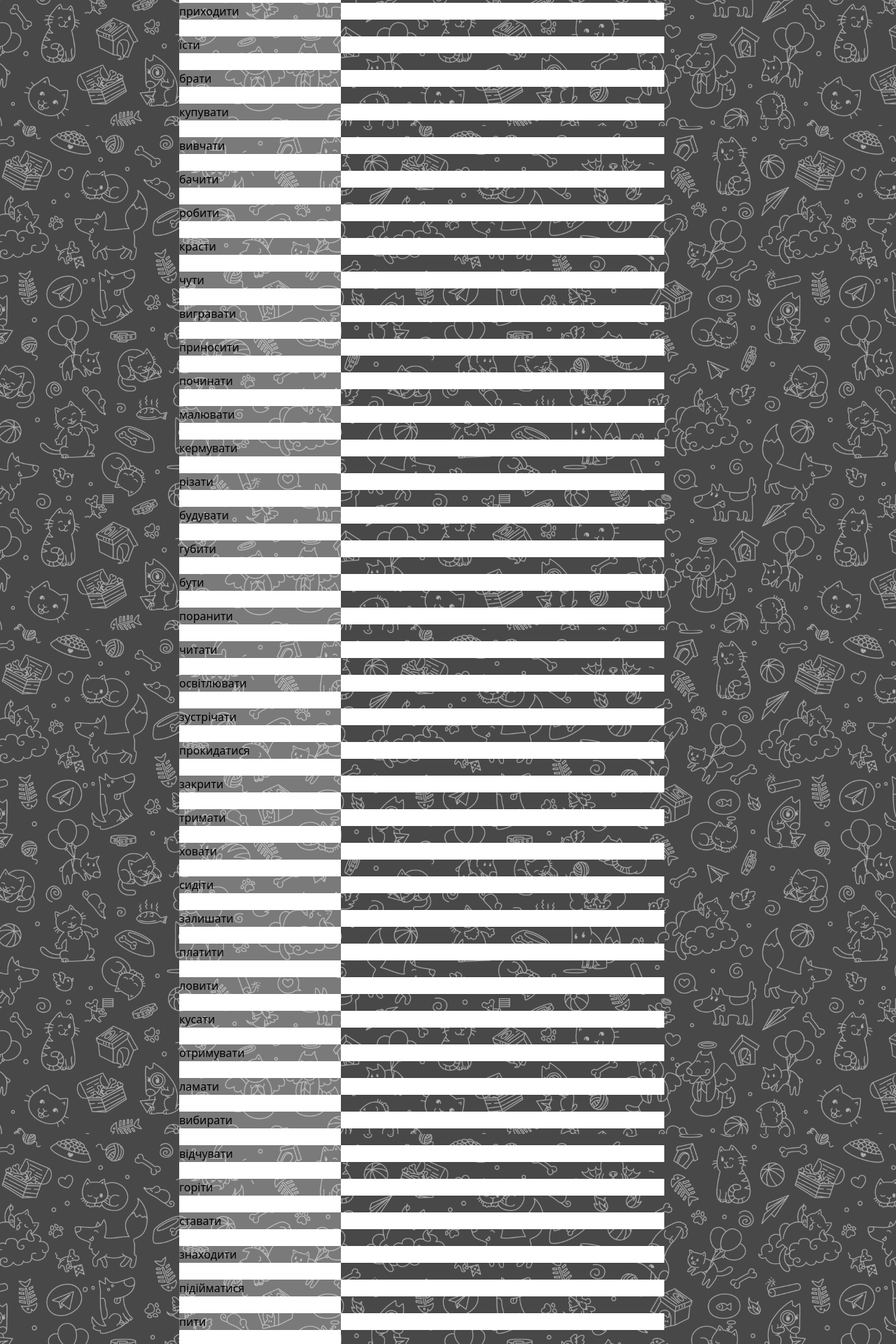
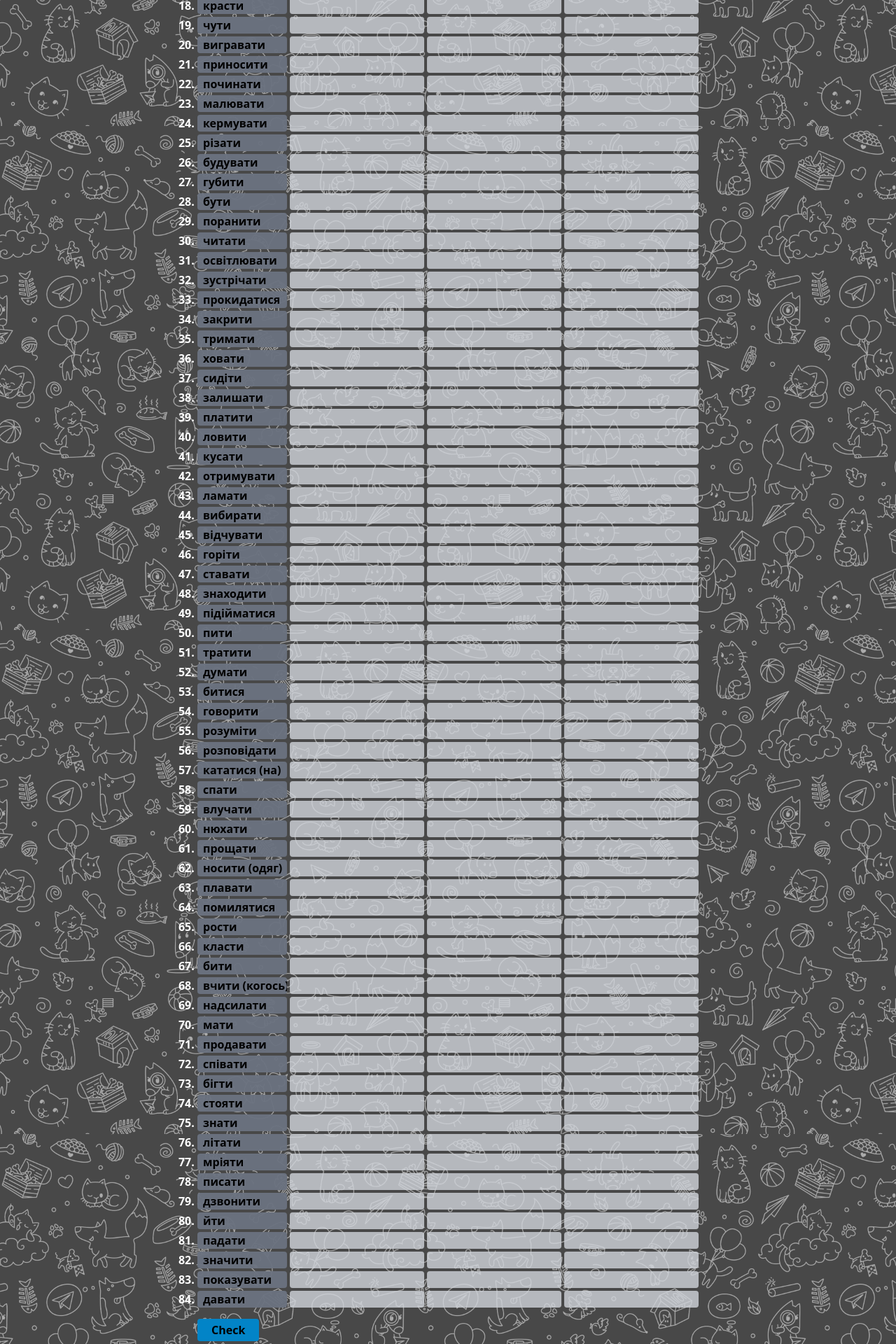
Before and after one commit to heorhii-aksiuk/irregular-verbs-learning-app-cra, a React (Create React App) app: page / in a window 1280 px wide. Shown: the part 540-2460 px from the top of the page at 70% size. Built offline with nearby package versions, Linux system fonts and the light colour scheme.

Commit message:
styles mvp

```diff
--- a/src/App.tsx
+++ b/src/App.tsx
@@ -55,7 +55,7 @@ export default function App() {
   return (
     <main className="bg-gray-700 bg-app-bg-image bg-contain bg-fixed">
       <AppBar />
-      <div className="pt-16 max-w-3xl mx-auto w-fit">
+      <div className="pt-14 max-w-3xl mx-auto w-fit">
         <form
           onKeyDown={getStartTime}
           className="justify-center w-fit"
@@ -66,7 +66,11 @@ export default function App() {
             getWrongAnswers={getWrongAnswers}
             submitted={submitted}
           />
-          <button onClick={onSubmit} type="button">
+          <button
+            className="bg-sky-600 px-5 py-1 my-4 rounded font-semibold hover:bg-sky-700"
+            onClick={onSubmit}
+            type="button"
+          >
             Check
           </button>
           {attemptStat && <AttemptStat statistic={attemptStat} />}
--- a/src/components/AttemptStat.tsx
+++ b/src/components/AttemptStat.tsx
@@ -7,17 +7,16 @@ interface Props {
 
 export default function AttemptStat({ statistic }: Props) {
   return (
-    <div>
+    <div className="font-semibold bg-gray-400/95 rounded p-2">
+      <h2 className="text-lg underline">Attempt statistic</h2>
       <p>Date: {statistic.date}</p>
       <p>Time: {statistic.time}</p>
-      <p>
-        Verbs: {statistic.verbsToLearnCount}/{statistic.wrongAnswersVerbsCount}
-      </p>
-      <p>
-        Words: {statistic.wordsToLearnCount}/{statistic.wrongAnswersWordsCount}
-      </p>
-      <p>Score by verbs: {statistic.verbsScore}</p>
-      <p>Score by words: {statistic.wordsScore}</p>
+      <p>Verbs total: {statistic.verbsToLearnCount}</p>
+      <p>Verbs wrong answers: {statistic.wrongAnswersVerbsCount}</p>
+      <p>Words total: {statistic.wordsToLearnCount}</p>
+      <p>Words wrong answers: {statistic.wrongAnswersWordsCount}</p>
+      <p>Score by verbs: {statistic.verbsScore}/100</p>
+      <p>Score by words: {statistic.wordsScore}/100</p>
       {/* {statistic.resultWrongAnswersList.map((result))} */}
     </div>
   );
--- a/src/components/VerbItem.tsx
+++ b/src/components/VerbItem.tsx
@@ -10,7 +10,7 @@ interface Props {
 
 export default function VerbItem({ verb, submitted, getWrongAnswers }: Props) {
   return (
-    <li>
+    <li className="space-x-1 space-y-1">
       <WordTranslation value={verb.translation} />
       <WordInput
         verbId={verb.id}
--- a/src/components/VerbsBoard.tsx
+++ b/src/components/VerbsBoard.tsx
@@ -10,7 +10,7 @@ interface Props {
 export default function VerbsBoard(props: Props) {
   const { verbs, submitted, getWrongAnswers } = props;
   return (
-    <ol>
+    <ol className="list-decimal marker:text-white marker:font-semibold">
       {verbs.map((verb) => (
         <VerbItem
           key={verb.id}
--- a/src/components/WordInput.tsx
+++ b/src/components/WordInput.tsx
@@ -30,6 +30,9 @@ export default function WordInput(props: Props) {
 
   return (
     <input
+      className={`${
+        value === '' ? 'bg-gray-300/80' : 'bg-gray-400/95'
+      } w-48 rounded font-semibold pl-2 focus:outline-none focus:ring-2 focus:ring-black/90 focus:bg-white/95`}
       onChange={(e) => setValue(e.target.value)}
       value={value}
       style={style}
--- a/src/components/WordTranslation.tsx
+++ b/src/components/WordTranslation.tsx
@@ -3,5 +3,11 @@ interface Props {
 }
 
 export default function WordTranslation({ value }: Props) {
-  return <input value={value} disabled />;
+  return (
+    <input
+      className="bg-gray-500/95 w-32 rounded font-semibold pl-2 "
+      value={value}
+      disabled
+    />
+  );
 }
```
Also changed, not shown: package.json (line endings or trailing spaces).
